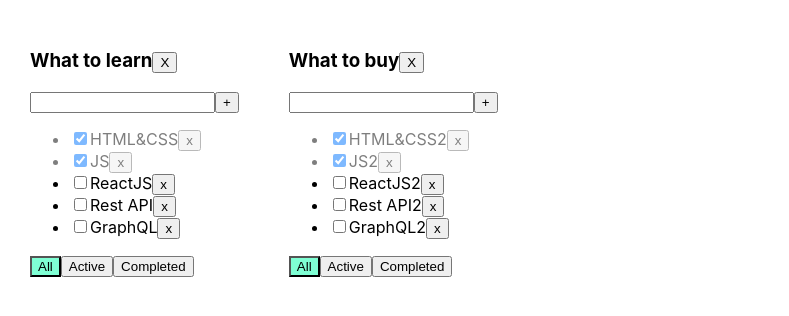
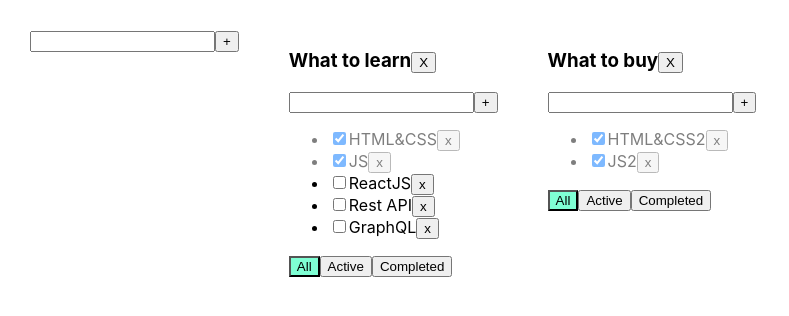
Before and after one commit to magomedov777/todolist-architecture, a React (Create React App) app: page / in a window 1280 px wide. Shown: the top 316 px of the page, without its empty margins (0-789 px from the left). Built offline with nearby package versions, Linux system fonts and the light colour scheme.

Commit message:
new arcitecture

```diff
--- /dev/null
+++ b/src/AddItemForm.tsx
@@ -0,0 +1,40 @@
+import React, { ChangeEvent, KeyboardEvent, useState } from 'react'
+
+export type AddItemPropsType = {
+    addItem: (title: string) => void
+}
+
+export const AddItemForm = (props: AddItemPropsType) => {
+    let [title, setTitle] = useState("")
+    let [error, setError] = useState<string | null>(null)
+    const onChangeHandler = (e: ChangeEvent<HTMLInputElement>) => {
+        setTitle(e.currentTarget.value)
+    };
+
+    const onKeyPressHandler = (e: KeyboardEvent<HTMLInputElement>) => {
+        setError(null);
+        if (e.charCode === 13) {
+            addTask();
+        }
+    };
+
+    const addTask = () => {
+        if (title.trim() !== "") {
+            props.addItem(title.trim());
+            setTitle("");
+        } else {
+            setError("Title is required");
+        }
+    };
+
+
+    return <div>
+        <input value={title}
+            onChange={onChangeHandler}
+            onKeyPress={onKeyPressHandler}
+            className={error ? "error" : ""}
+        />
+        <button onClick={addTask}>+</button>
+        {error && <div className="error-message">{error}</div>}
+    </div>
+}
--- a/src/App.tsx
+++ b/src/App.tsx
@@ -1,7 +1,8 @@
 import React, { useState } from 'react';
 import './App.css';
-import { Todolist } from './Todolist';
+import { TaskType, Todolist } from './Todolist';
 import { v1 } from 'uuid';
+import { AddItemForm } from './AddItemForm';
 
 export type FilterValuesType = "all" | "active" | "completed";
 
@@ -9,6 +10,10 @@ export type TodolistsType = {
     id: string
     title: string
     filter: FilterValuesType
+}
+
+type TasksStateType = {
+    [key: string]: Array<TaskType>
 }
 
 function App() {
@@ -21,7 +26,7 @@ function App() {
         { id: todolistID2, title: 'What to buy', filter: 'all' },
     ])
 
-    let [tasks, setTasks] = useState({
+    let [tasks, setTasks] = useState<TasksStateType>({
         [todolistID1]: [
             { id: v1(), title: "HTML&CSS", isDone: true },
             { id: v1(), title: "JS", isDone: true },
@@ -32,13 +37,9 @@ function App() {
         [todolistID2]: [
             { id: v1(), title: "HTML&CSS2", isDone: true },
             { id: v1(), title: "JS2", isDone: true },
-            { id: v1(), title: "ReactJS2", isDone: false },
-            { id: v1(), title: "Rest API2", isDone: false },
-            { id: v1(), title: "GraphQL2", isDone: false },
+
         ]
     });
-
-
 
     const removeTask = (todolistID: string, id: string) => {
         setTasks({ ...tasks, [todolistID]: tasks[todolistID].filter(el => el.id !== id) })
@@ -62,9 +63,17 @@ function App() {
         delete tasks[todolistID];
     };
 
+    function addTodolist(title: string) {
+
+        let todolist: TodolistsType = {id: v1(), title: title, filter: 'all'}
+        setTodolists([todolist, ...todolists])
+        setTasks({...tasks,[todolist.id]:[]})
+    }
+
 
     return (
         <div className="App">
+            <AddItemForm addItem={addTodolist}/>
             {todolists.map(el => {
                 let tasksForTodolist = tasks[el.id];
 
--- a/src/Todolist.tsx
+++ b/src/Todolist.tsx
@@ -1,7 +1,8 @@
 import React, { ChangeEvent, KeyboardEvent, useState } from 'react';
 import { FilterValuesType } from './App';
+import { AddItemForm } from './AddItemForm';
 
-type TaskType = {
+export type TaskType = {
     id: string
     title: string
     isDone: boolean
@@ -21,30 +22,6 @@ type PropsType = {
 }
 
 export function Todolist(props: PropsType) {
-
-    let [title, setTitle] = useState("")
-    let [error, setError] = useState<string | null>(null)
-
-    const addTask = () => {
-        if (title.trim() !== "") {
-            props.addTask(props.todolistID, title.trim());
-            setTitle("");
-        } else {
-            setError("Title is required");
-        }
-    };
-
-    const onChangeHandler = (e: ChangeEvent<HTMLInputElement>) => {
-        setTitle(e.currentTarget.value)
-    };
-
-    const onKeyPressHandler = (e: KeyboardEvent<HTMLInputElement>) => {
-        setError(null);
-        if (e.charCode === 13) {
-            addTask();
-        }
-    };
-
     const deleteTodolistHandler = () => {
         props.deleteTodolist(props.todolistID)
     };
@@ -53,18 +30,14 @@ export function Todolist(props: PropsType) {
     const onActiveClickHandler = () => props.changeFilter(props.todolistID, "active");
     const onCompletedClickHandler = () => props.changeFilter(props.todolistID, "completed");
 
+    const addTask = (title: string) => {
+        props.addTask(title, props.id)
+    }
+
 
     return <div>
         <h3>{props.title}<button onClick={deleteTodolistHandler}>X</button></h3>
-        <div>
-            <input value={title}
-                onChange={onChangeHandler}
-                onKeyPress={onKeyPressHandler}
-                className={error ? "error" : ""}
-            />
-            <button onClick={addTask}>+</button>
-            {error && <div className="error-message">{error}</div>}
-        </div>
+        <AddItemForm addItem={addTask} />
         <ul>
             {
                 props.tasks.map(t => {
```
